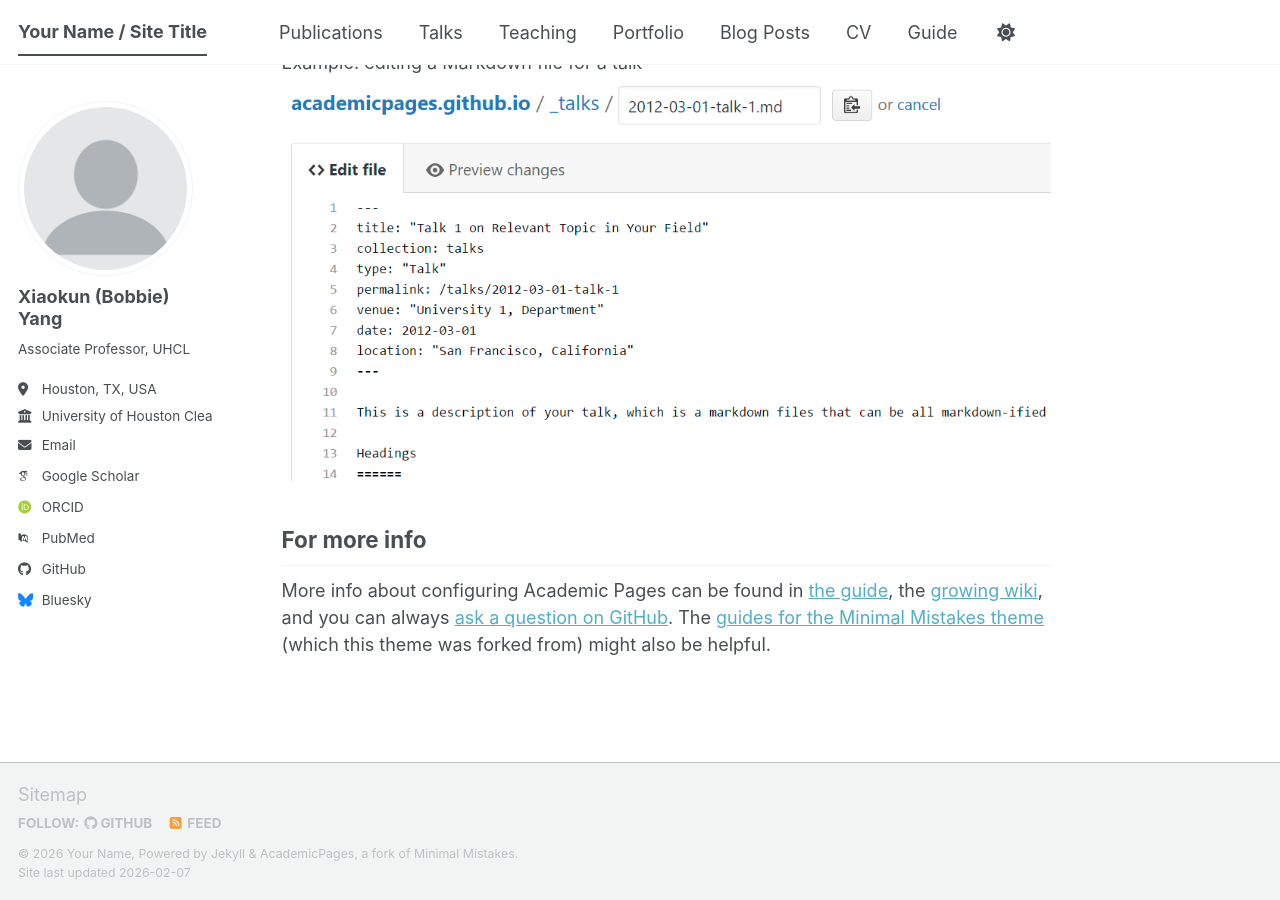
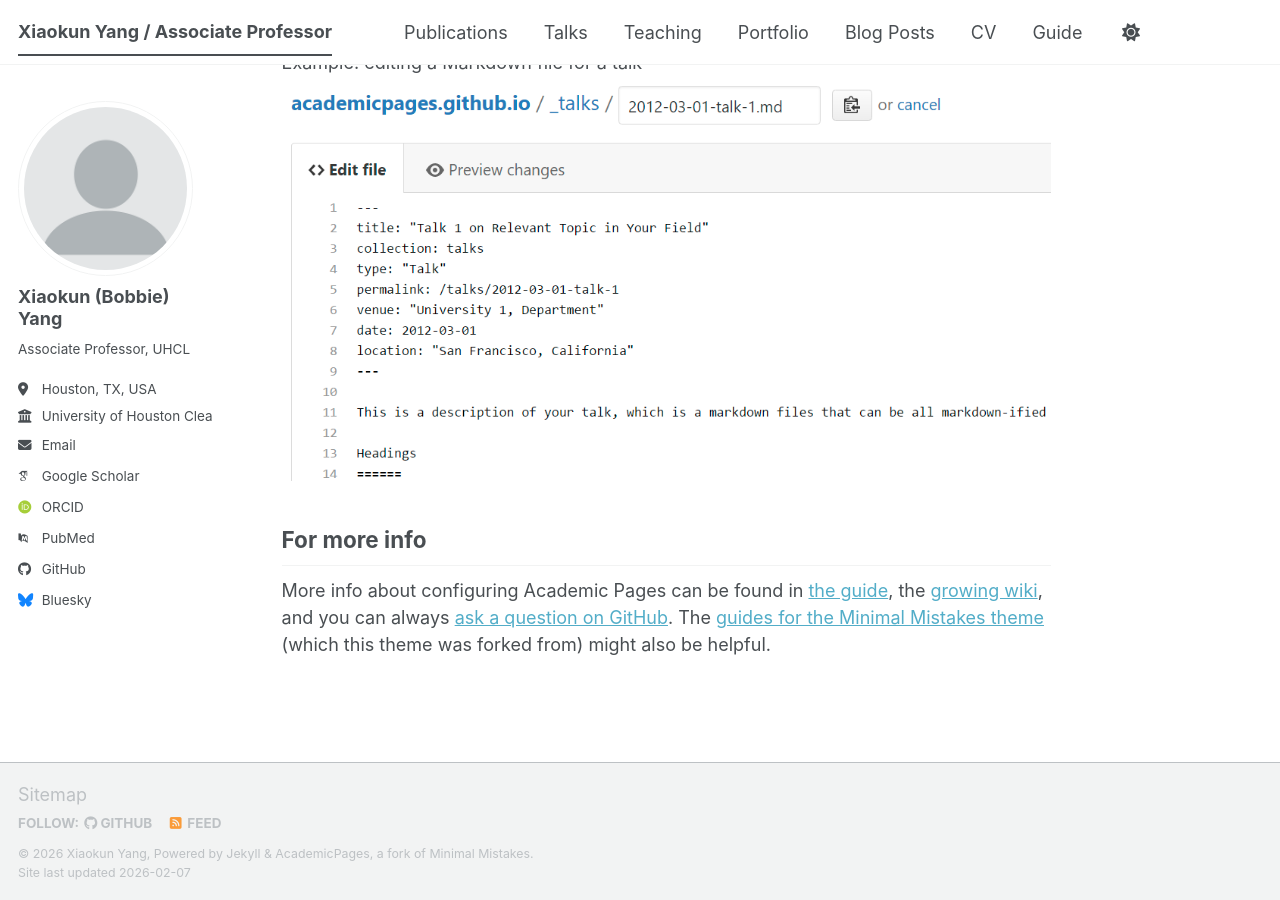
Before and after one commit to bobbieyang/bobbieyang.github.io, a Jekyll site: the page built from _pages/about.md, in a window 1280 px wide and 900 px high, scrolled down 2665 px. Built offline with Jekyll 4.4.1, drawn with Linux system fonts in a browser that asks for light colours; some web fonts are replaced; a script bundle is joined from its source files by our own code; library files that are not in the unit come from our copies.

Commit message:
Update _config.yml

```diff
--- a/_config.yml
+++ b/_config.yml
@@ -9,9 +9,9 @@
 # Basic Site Settings
 locale                   : "en-US"
 site_theme               : "default" # The available themes options are "default", "air", "sunrise", "mint", "dirt" and "contrast"
-title                    : "Your Name / Site Title"
+title                    : "Xiaokun Yang / Associate Professor"
 title_separator          : "-"
-name                     : &name "Your Name"
+name                     : &name "Xiaokun Yang"
 description              : &description "Your Name's academic portfolio"   # Update this with a general description of your site, this is the default if not overridden by a page
 url                      : https://bobbieyang.github.io # The base hostname & protocol for your site e.g. "https://[your GitHub username].github.io",
                                                            # or if you already have some other page hosted on Github then use "https://[your GitHub username].github.io/[Your Repo Name]"
```
